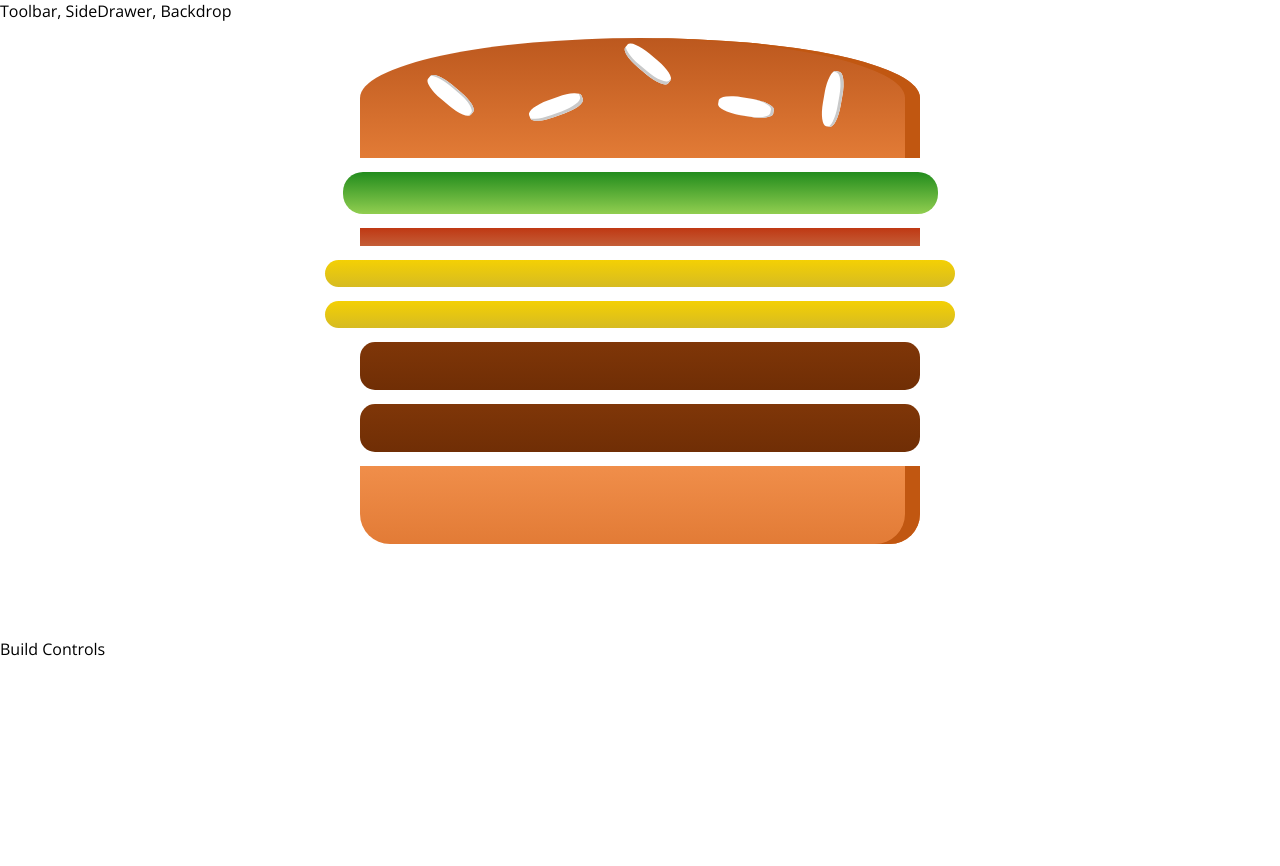
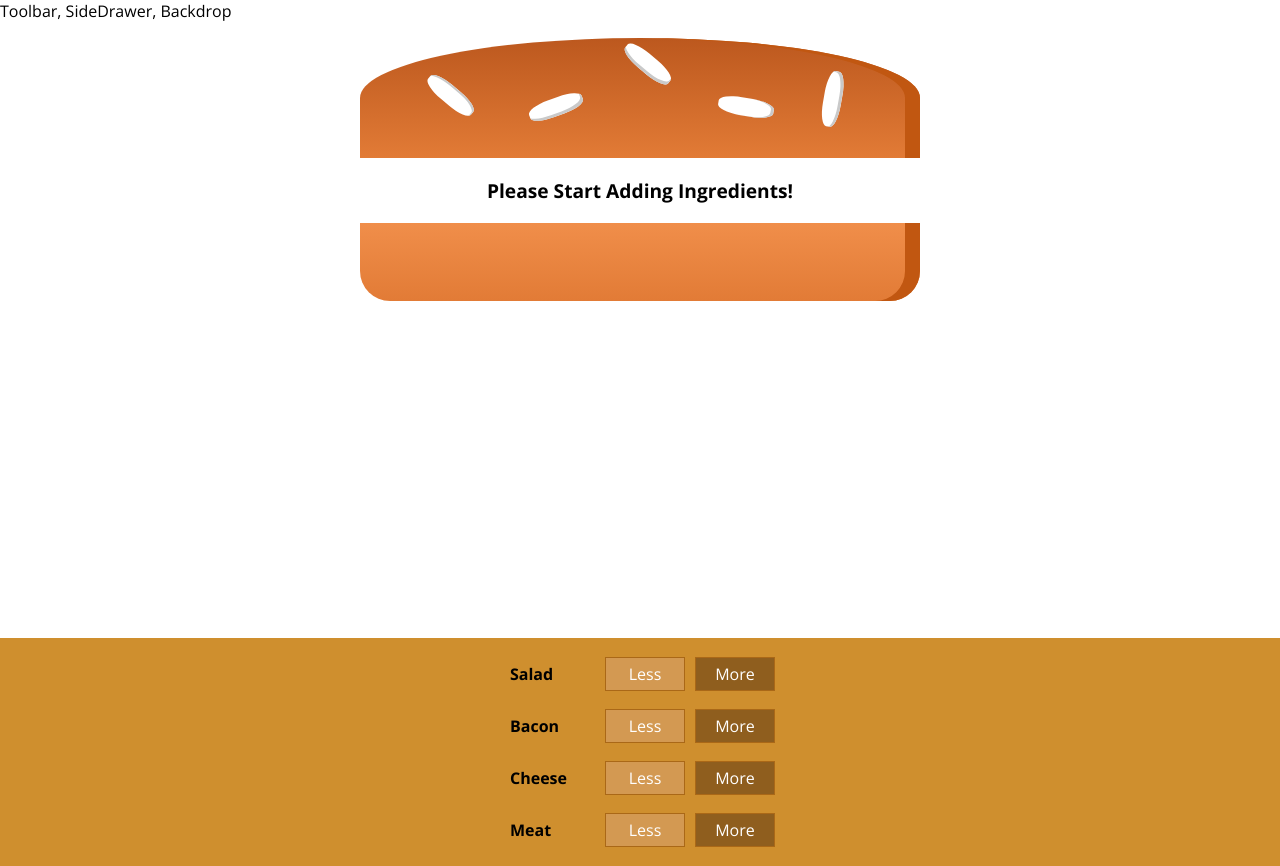
Before and after one commit to tlaudahl/BurgerBuilder-Simple, a React (Create React App) app: page / in a window 1280 px wide. Before the commit the page ends 800 px from the top, so only its background shows below. Built offline with nearby package versions, Linux system fonts and the light colour scheme.

Commit message:
Added some BurgerBuild controls to add ingredients to the burger - displayed but does not have functionality yet

```diff
--- /dev/null
+++ b/src/components/Burger/BuildControls/BuildControl/BuildControl.js
@@ -0,0 +1,13 @@
+import React from "react";
+
+import styles from "./BuildControl.module.css";
+
+export default function BuildControl(props) {
+  return (
+    <div className={styles.BuildControl}>
+      <div className={styles.Label}>{props.label}</div>
+      <button className={styles.Less}>Less</button>
+      <button className={styles.More}>More</button>
+    </div>
+  );
+}
--- /dev/null
+++ b/src/components/Burger/BuildControls/BuildControl/BuildControl.module.css
@@ -0,0 +1,58 @@
+.BuildControl {
+  display: flex;
+  justify-content: space-between;
+  align-items: center;
+  margin: 5px 0;
+}
+
+.BuildControl button {
+  display: block;
+  font: inherit;
+  padding: 5px;
+  margin: 0 5px;
+  width: 80px;
+  border: 1px solid #aa6817;
+  cursor: pointer;
+  outline: none;
+}
+
+.BuildControl button:disabled {
+  background-color: #ac9980;
+  border: 1px solid #7e7365;
+  color: #ccc;
+  cursor: default;
+}
+
+.BuildControl button:hover:disabled {
+  background-color: #ac9980;
+  color: #ccc;
+  cursor: not-allowed;
+}
+
+.Label {
+  padding: 10px;
+  font-weight: bold;
+  width: 80px;
+}
+
+.BuildControl .Less {
+  background-color: #d39952;
+  color: white;
+}
+
+.BuildControl .More {
+  background-color: #8f5e1e;
+  color: white;
+}
+
+.BuildControl .Less:hover,
+.BuildControl .Less:active {
+  background-color: #daa972;
+  color: white;
+}
+
+.BuildControl .More:hover,
+.BuildControl .More:active {
+  background-color: #99703f;
+  color: white;
+}
--- /dev/null
+++ b/src/components/Burger/BuildControls/BuildControls.js
@@ -0,0 +1,21 @@
+import React from "react";
+
+import styles from "./BuildControls.module.css";
+import BuildControl from "./BuildControl/BuildControl";
+
+const controls = [
+  { label: "Salad", type: "salad" },
+  { label: "Bacon", type: "bacon" },
+  { label: "Cheese", type: "cheese" },
+  { label: "Meat", type: "meat" },
+];
+
+export default function BuildControls(props) {
+  return (
+    <div className={styles.BuildControls}>
+      {controls.map((control) => (
+        <BuildControl key={control.label} label={control.label} />
+      ))}
+    </div>
+  );
+}
--- /dev/null
+++ b/src/components/Burger/BuildControls/BuildControls.module.css
@@ -0,0 +1,10 @@
+.BuildControls {
+  width: 100%;
+  background-color: #cf8f2e;
+  display: flex;
+  flex-flow: column;
+  align-items: center;
+  box-shadow: 0 2px 1px #ccc;
+  margin: auto;
+  padding: 10px 0;
+}
--- a/src/components/Burger/Burger.js
+++ b/src/components/Burger/Burger.js
@@ -4,11 +4,19 @@
 import BurgerIngredient from "./BurgerIngredients/BurgerIngredient";
 
 const Burger = (props) => {
-  const ingredientValues = Object.keys(props.ingredients).map((itemKey) => {
-    return [...Array(props.ingredients[itemKey])].map((_, i) => {
-      return <BurgerIngredient key={itemKey + i} type={itemKey} />;
-    });
-  });
+  let ingredientValues = Object.keys(props.ingredients)
+    .map((itemKey) => {
+      return [...Array(props.ingredients[itemKey])].map((_, i) => {
+        return <BurgerIngredient key={itemKey + i} type={itemKey} />;
+      });
+    })
+    .reduce((acc, curr) => {
+      return acc.concat(curr);
+    }, []);
+
+  if (ingredientValues.length === 0) {
+    ingredientValues = <p>Please Start Adding Ingredients!</p>;
+  }
   return (
     <div className={styles.Burger}>
       <BurgerIngredient type="bread-top" />
--- a/src/containers/BurgerBuilder/BurgerBuilder.js
+++ b/src/containers/BurgerBuilder/BurgerBuilder.js
@@ -1,20 +1,21 @@
 import React, { Component } from "react";
 import Burger from "../../components/Burger/Burger";
+import BuildControls from "../../components/Burger/BuildControls/BuildControls";
 
 class BurgerBuilder extends Component {
   state = {
     ingredients: {
-      salad: 1,
-      bacon: 1,
-      cheese: 2,
-      meat: 2,
+      salad: 0,
+      bacon: 0,
+      cheese: 0,
+      meat: 0,
     },
   };
   render() {
     return (
       <>
         <Burger ingredients={this.state.ingredients} />
-        <div>Build Controls</div>
+        <BuildControls />
       </>
     );
   }
```
